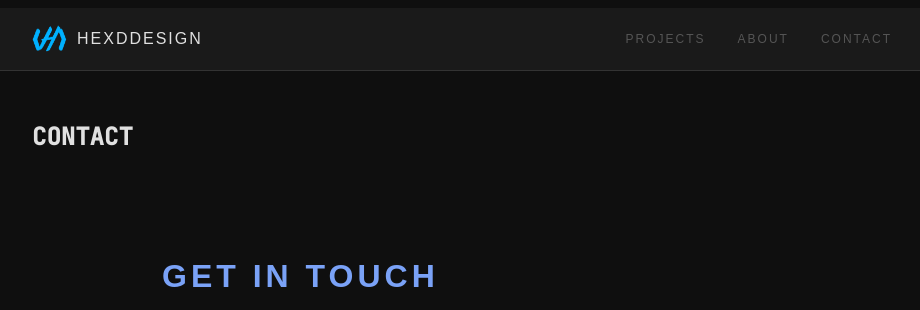
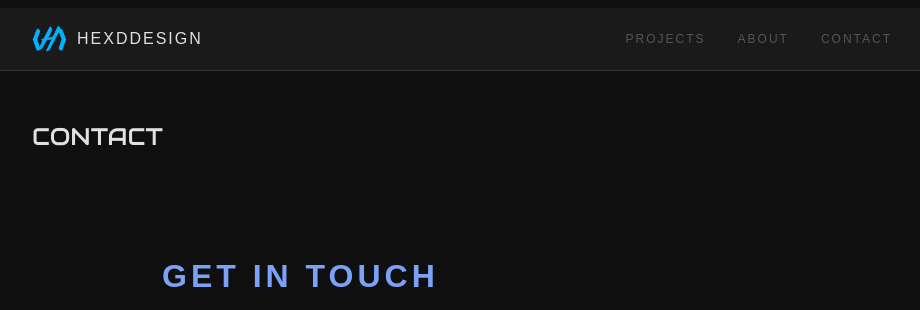
Before and after one commit to HexdDesign/hexddesign.github.io, a Jekyll site: the page built from contact.markdown, in a window 1280 px wide. Shown: the top 310 px of the page, without its empty margins (178-1098 px from the left). Built offline with Jekyll 4.4.1, drawn with Linux system fonts in a browser that asks for light colours; some web fonts are replaced.

Commit message:
Update main.scss

```diff
--- a/assets/main.scss
+++ b/assets/main.scss
@@ -224,7 +224,8 @@ code, pre, .tag, .contact-label, .section-title, .hero-btn {
 }
 
 h1.post-title, h1.post-header {
-  font-family: 'JetBrains Mono', monospace !important;
+  font-family: "Audiowide", sans-serif;
+  font-weight: 400;
   text-transform: uppercase;
 }
 
```
